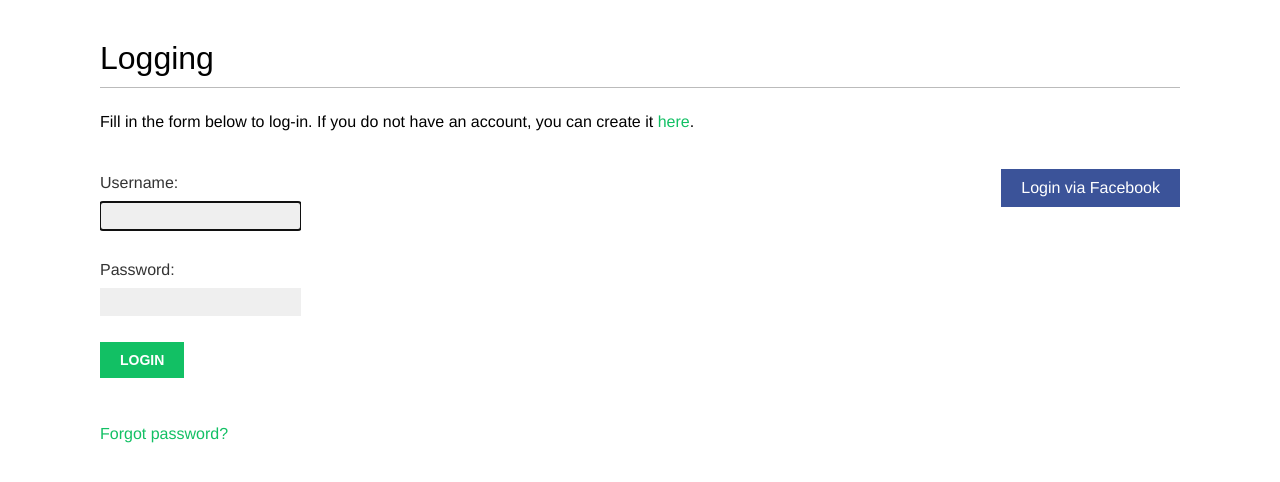
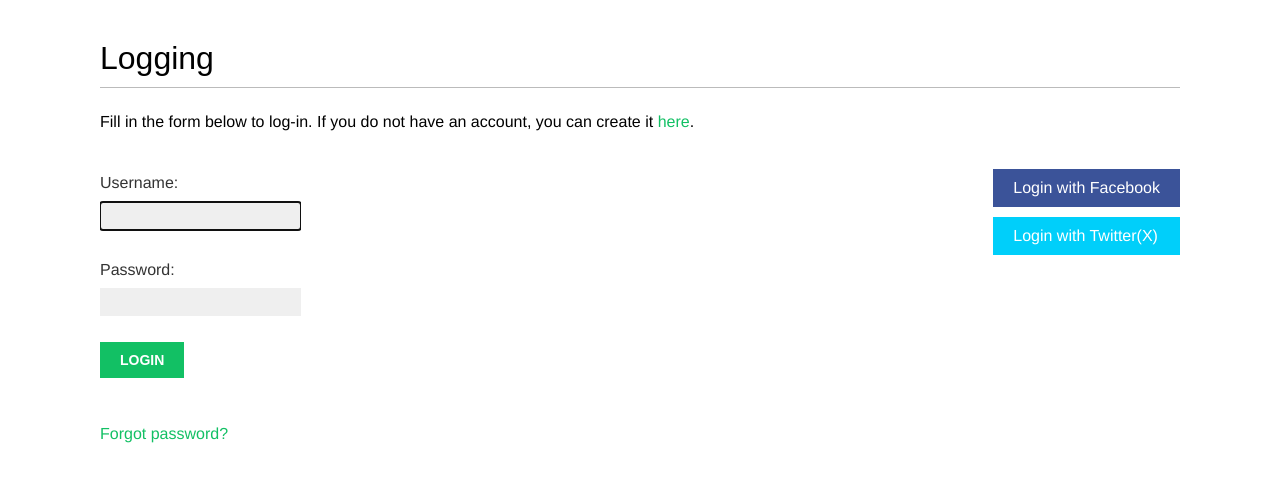
Before and after one commit to BlooAM/d4o-social, a Django app: page /account/login/ in a window 1280 px wide. Shown: the part 47-529 px from the top of the page. Run offline with Django 4.2, Linux system fonts and the light colour scheme; some web fonts are replaced.

Commit message:
twitter login template util

```diff
--- a/d4o_social/account/templates/registration/login.html
+++ b/d4o_social/account/templates/registration/login.html
@@ -28,7 +28,12 @@
         <ul>
             <li class="facebook">
                 <a href="{% url "social:begin" "facebook" %}">
-                    Login via Facebook
+                    Login with Facebook
+                </a>
+            </li>
+            <li class="twitter">
+                <a href="{% url "social:begin" "twitter" %}">
+                    Login with Twitter(X)
                 </a>
             </li>
         </ul>
```
